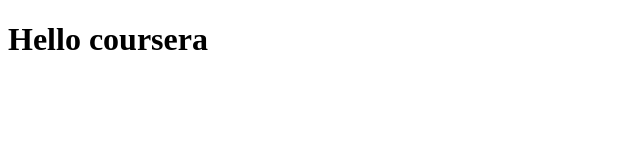
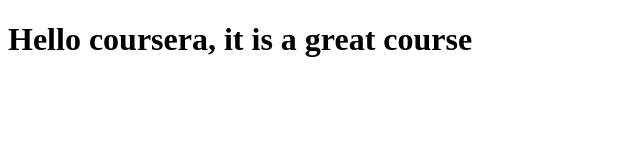
Before and after one commit to maroalfa/Coursera-test, a plain HTML site: page site/index.html in a window 1280 px wide. Shown: the whole page, without its empty margins (0-640 px from the left). Drawn offline with Linux system fonts and the light colour scheme.

Commit message:
browser modification

```diff
--- a/site/index.html
+++ b/site/index.html
@@ -4,6 +4,6 @@
 	<title>Hello coursera</title>
 </head>
 <body>
-<h1>Hello coursera</h1>
+<h1>Hello coursera, it is a great course</h1>
 </body>
 </html>
```
